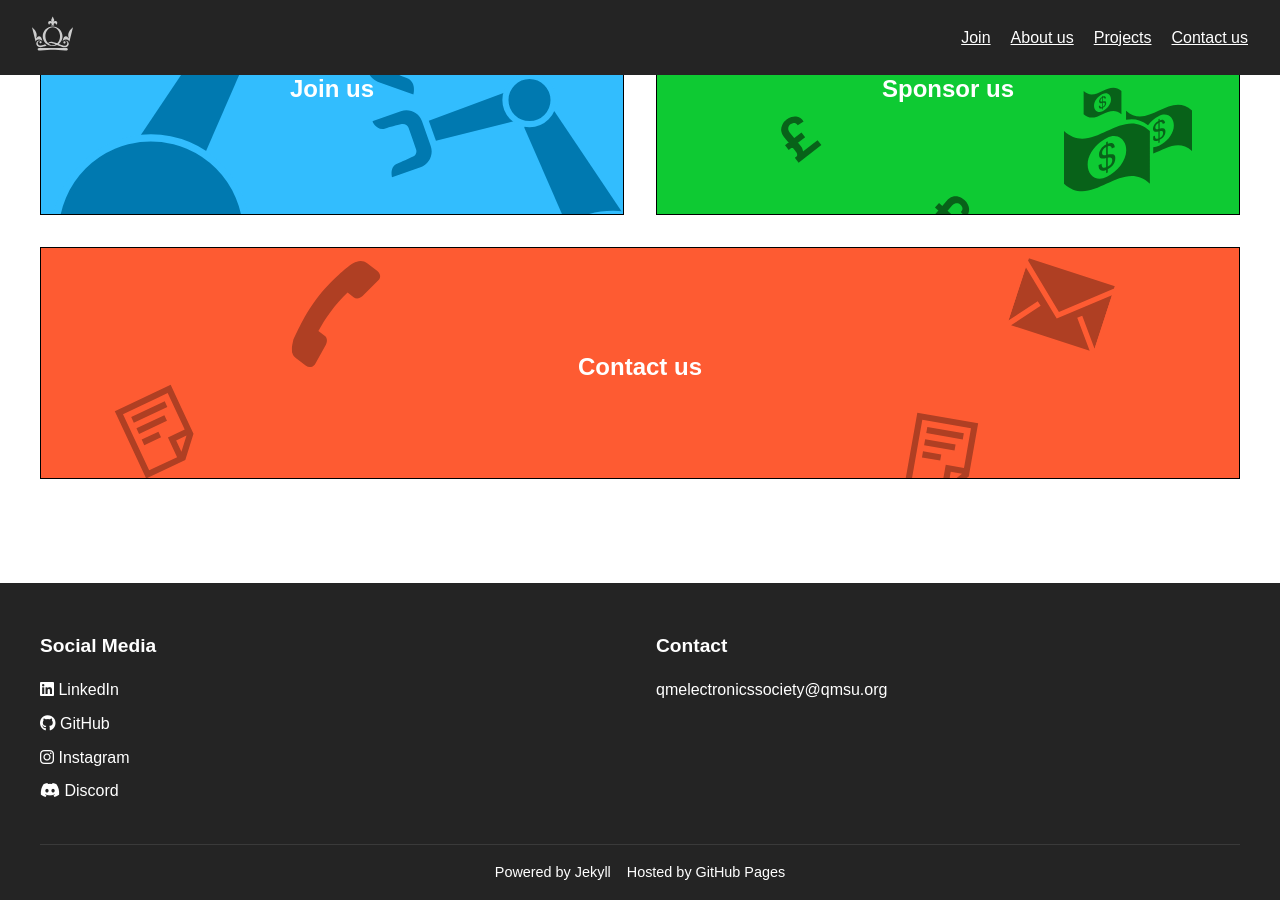
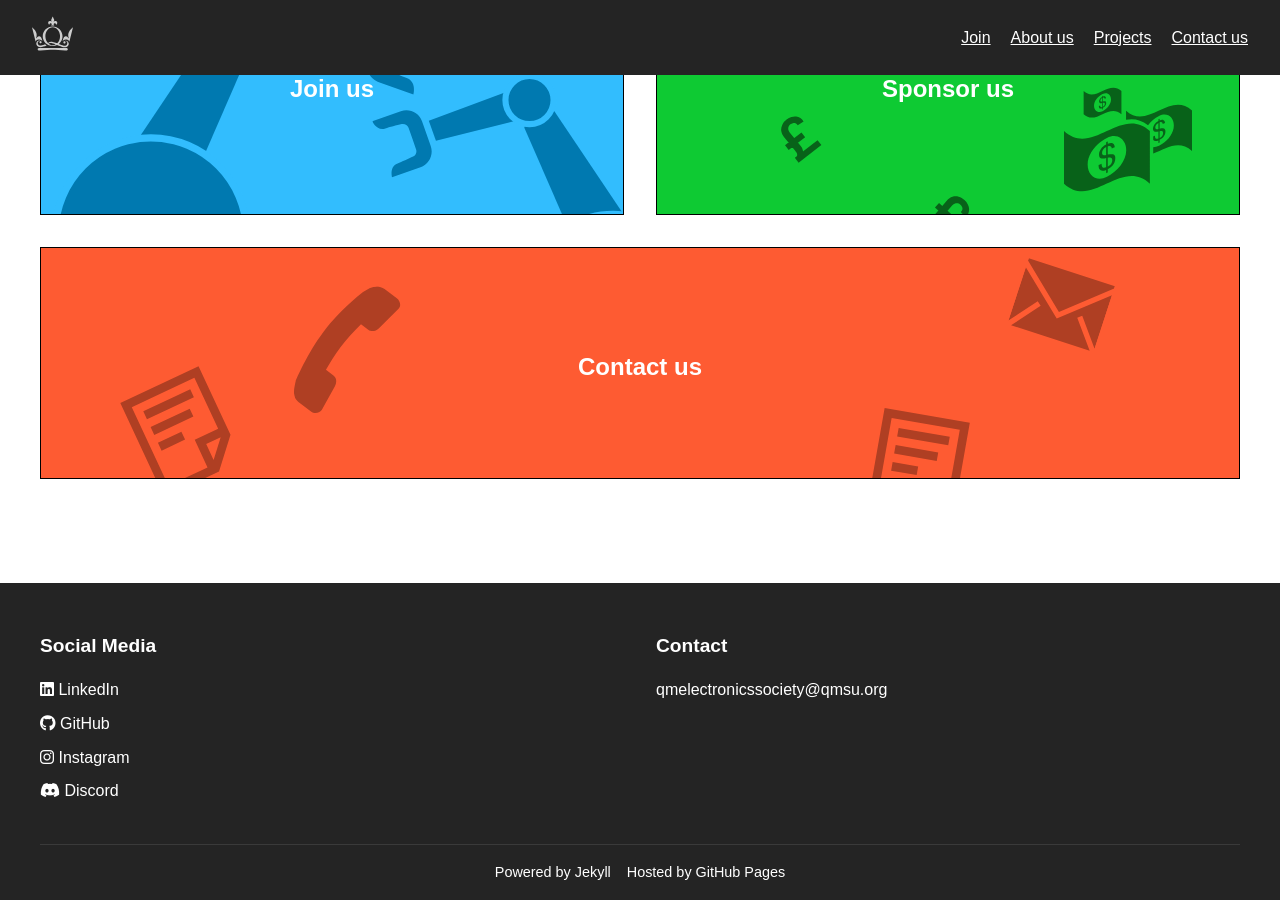
Before and after one commit to Queen-Mary-Electronics-Society/Queen-Mary-Electronics-Society.github.io, a Jekyll site: the page built from docs/index.html, in a window 1280 px wide and 900 px high, scrolled down 2652 px. Built offline with Jekyll 4.4.1, drawn with Linux system fonts in a browser that asks for light colours.

Commit message:
fixed the contact card a little

```diff
--- a/docs/index.html
+++ b/docs/index.html
@@ -148,9 +148,9 @@ title: "Home"
           <h3>Contact us</h3>
         </div>
         <div class="cta-background">
-          <img src="assets/phone-icon.svg" style="left: 20%; top: 10px; height: 50%;">
-          <img src="assets/contract-icon.svg" style="bottom: -5%; left: 5%; height: 50%;">
-          <img src="assets/contract-icon.svg" style="bottom: -15%; right: 20%; height: 50%; transform: rotate(35deg);">
+          <img src="assets/phone-icon.svg" style="left: 20%; top: 15%; height: 60%;">
+          <img src="assets/contract-icon.svg" style="bottom: -15%; left: 5%; height: 70%;">
+          <img src="assets/contract-icon.svg" style="bottom: -30%; right: 20%; height: 70%; transform: rotate(35deg);">
           <img src="assets/email-icon.svg" style="top: 0px; right: 10%; height: 50%;">
         </div>
       </a>
```
Also changed, not shown: docs/assets/money.jpg (deleted).
